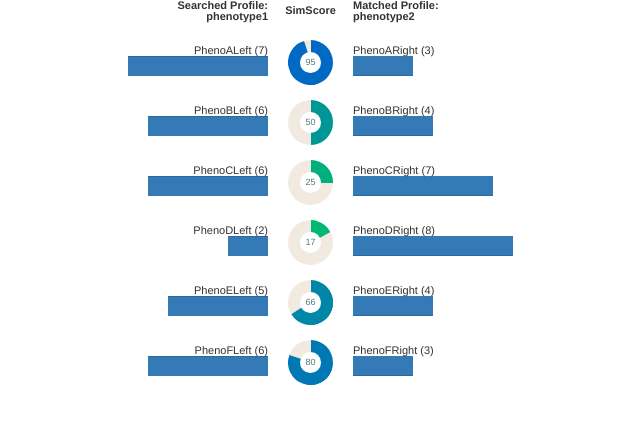
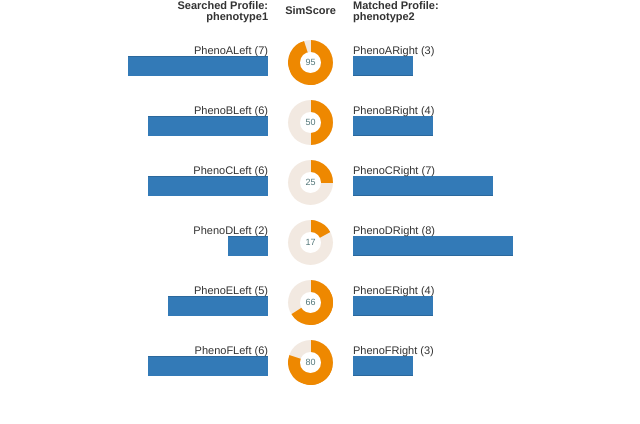
Before and after one commit to genome-one/monarch, a React (Create React App) app in the folder visualisations/: page / in a window 1280 px wide. Shown: the top 424 px of the page, without its empty margins (32-672 px from the left). Built offline with nearby package versions, Linux system fonts and the light colour scheme.

Commit message:
(update): Use singular color for the radials instead of multiple as requested. Issue #3

```diff
--- a/visualisations/src/components/Triptych/Triptych.js
+++ b/visualisations/src/components/Triptych/Triptych.js
@@ -78,7 +78,7 @@ export default function Triptych({data}) {
                   value={item.similarity}
                   thickness="2"
                   scale="9"
-                  valueBarColor={determineColor(item.similarity)}
+                  valueBarColor="#e80"
                   style={{ margin: '0px 20px 15px 20px' }}
                 />
               </Middle>
@@ -97,8 +97,3 @@ export default function Triptych({data}) {
     </Base>
   );
 }
-
-// The lower the similarity, the greener, vice versa, bluer.
-function determineColor(value) {
-  return `rgba(0 ,${200 - value}, ${100 + value}, 1)`;
-}
```
